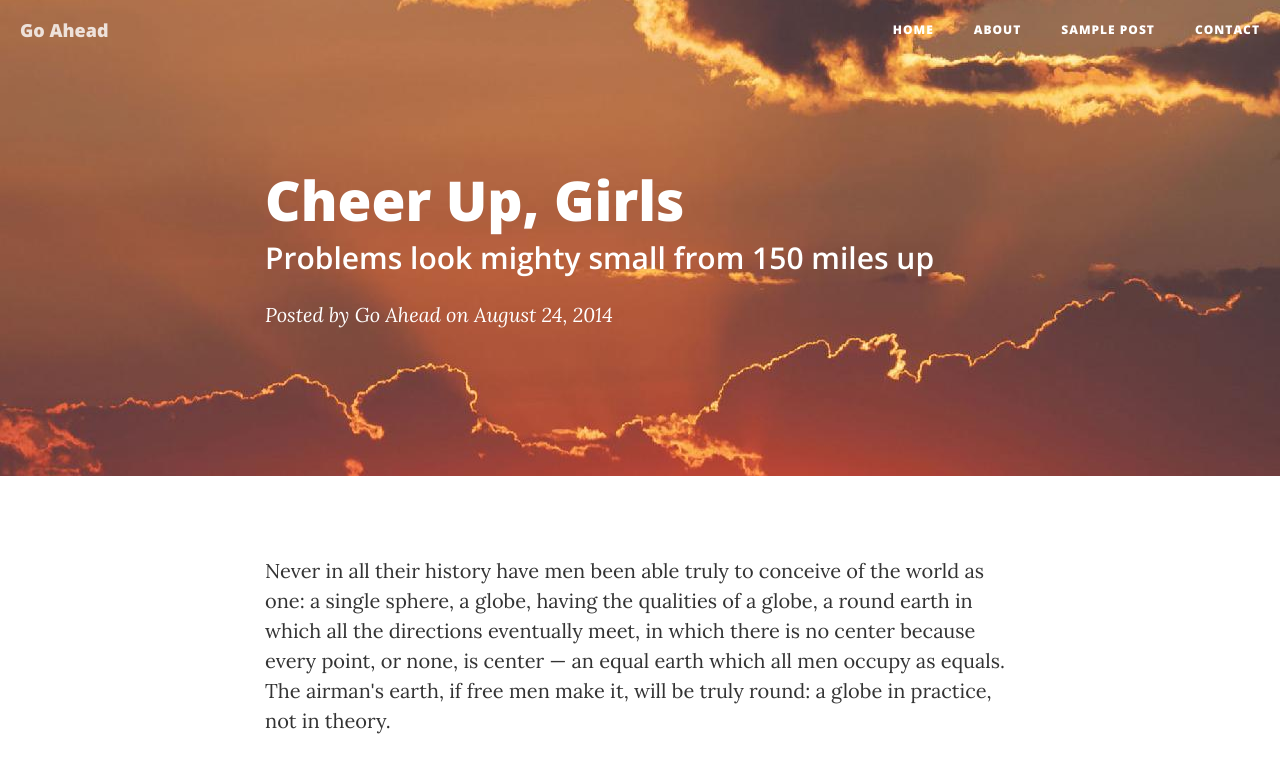
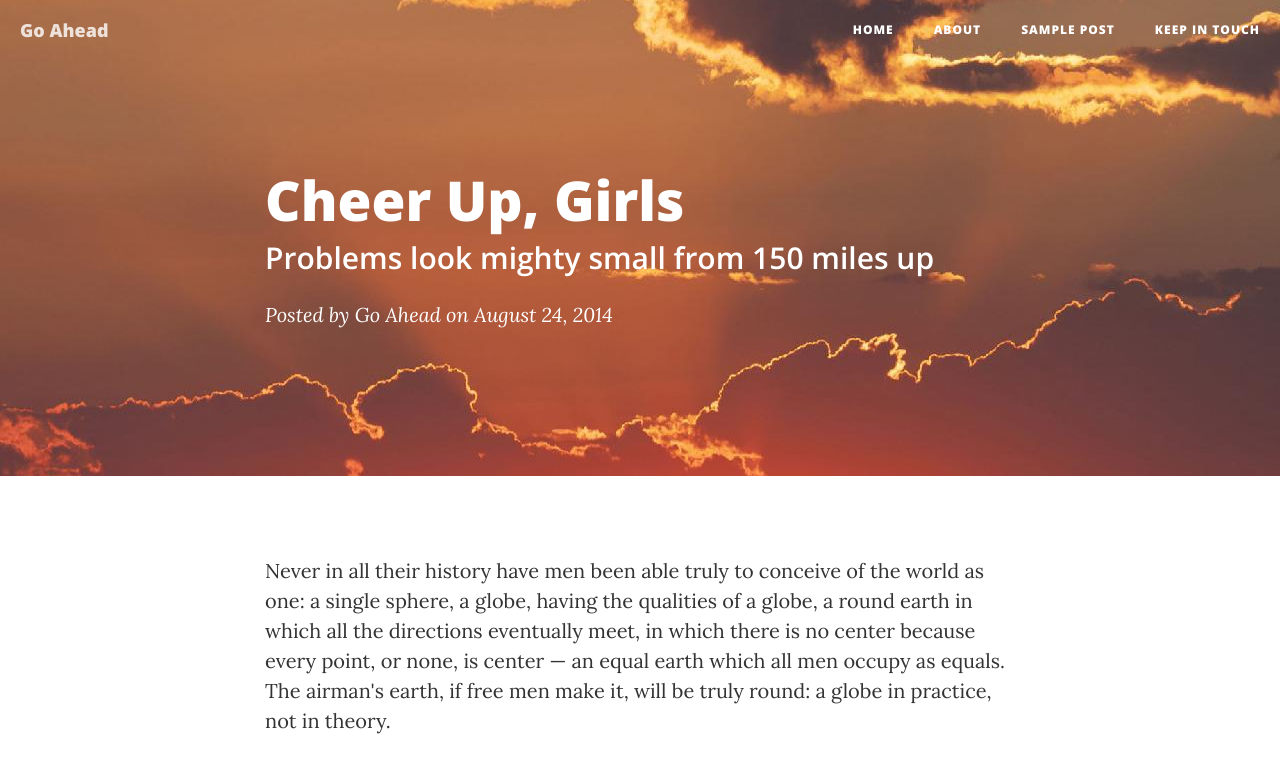
Before and after one commit to wykee-code/GirlsCodingDayDemo, a website: page post.html in a window 1280 px wide. Shown: the top 763 px of the page. Drawn offline with nearby package versions, Linux system fonts and the light colour scheme.

Commit message:
contact
to keep in  touch

```diff
--- a/post.html
+++ b/post.html
@@ -58,7 +58,7 @@
                         <a href="post.html">Sample Post</a>
                     </li>
                     <li>
-                        <a href="contact.html">Contact</a>
+                        <a href="contact.html">Keep in touch </a>
                     </li>
                 </ul>
             </div>
```
Also changed, not shown: 1 other file.
